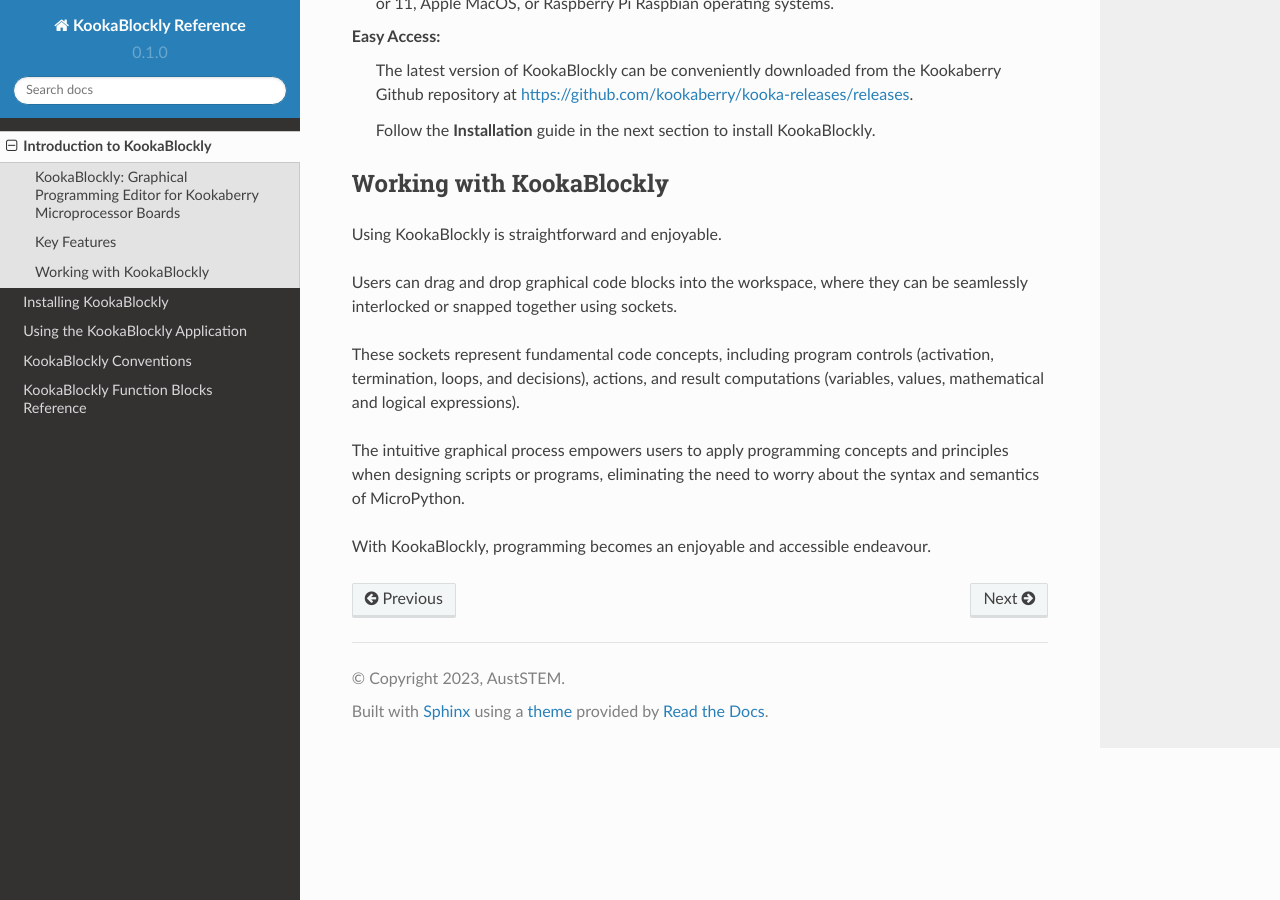
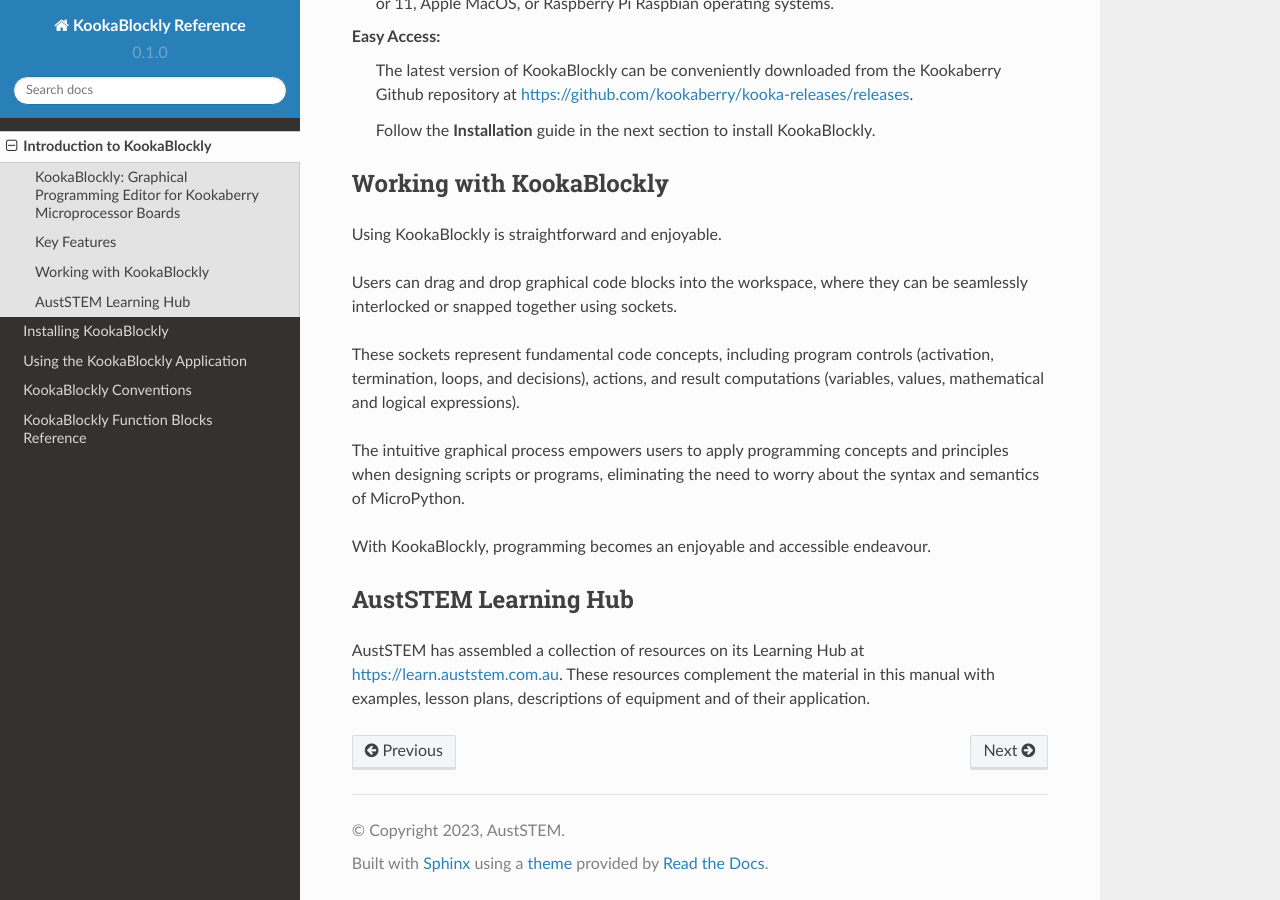
Before and after one commit to TDStrasser/KookaBlockly-Reference, a Sphinx documentation site: the page built from docs/source/introduction.rst, in a window 1280 px wide and 900 px high, scrolled down 1552 px. Built offline with Sphinx 7.4.7 and the Read the Docs theme 2.0.0, drawn with Linux system fonts in a browser that asks for light colours.

Commit message:
Minor edits

```diff
--- a/docs/source/actuators.rst
+++ b/docs/source/actuators.rst
@@ -139,10 +139,9 @@
    :align: center
 
 
-Learn more about using servos here: https://learn.auststem.com.au/peripheral/micro-servo/
 
 
 More Actuator Learning Resources
 --------------------------------
 
-More information on using actuators with the Kookaberry can be found here: https://learn.auststem.com.au/peripherals/
+More information on using actuators with the Kookaberry can be found here: https://learn.auststem.com.au/peripheral/micro-servo/
--- a/docs/source/introduction.rst
+++ b/docs/source/introduction.rst
@@ -58,3 +58,9 @@
 The intuitive graphical process empowers users to apply programming concepts and principles when designing scripts or programs, eliminating the need to worry about the syntax and semantics of MicroPython.
 
 With KookaBlockly, programming becomes an enjoyable and accessible endeavour.
+
+AustSTEM Learning Hub
+---------------------
+
+AustSTEM has assembled a collection of resources on its Learning Hub at https://learn.auststem.com.au.
+These resources complement the material in this manual with examples, lesson plans, descriptions of equipment and of their application.
```
